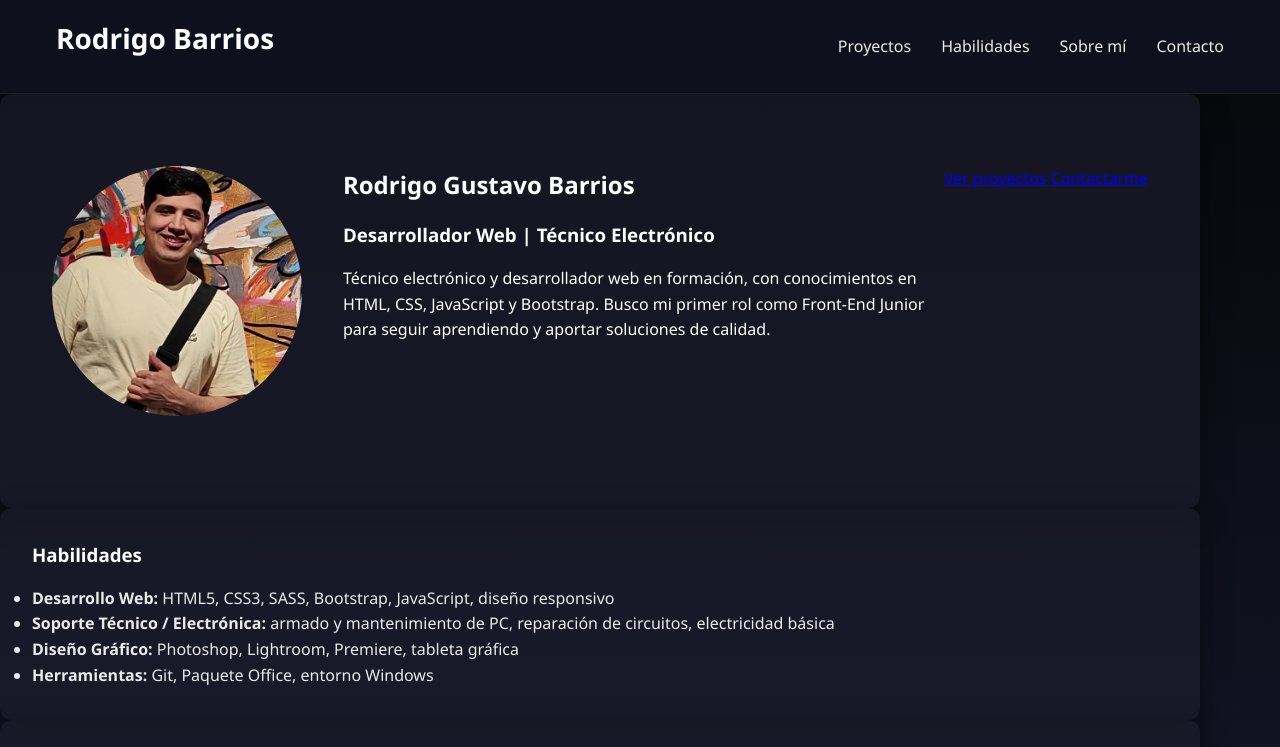
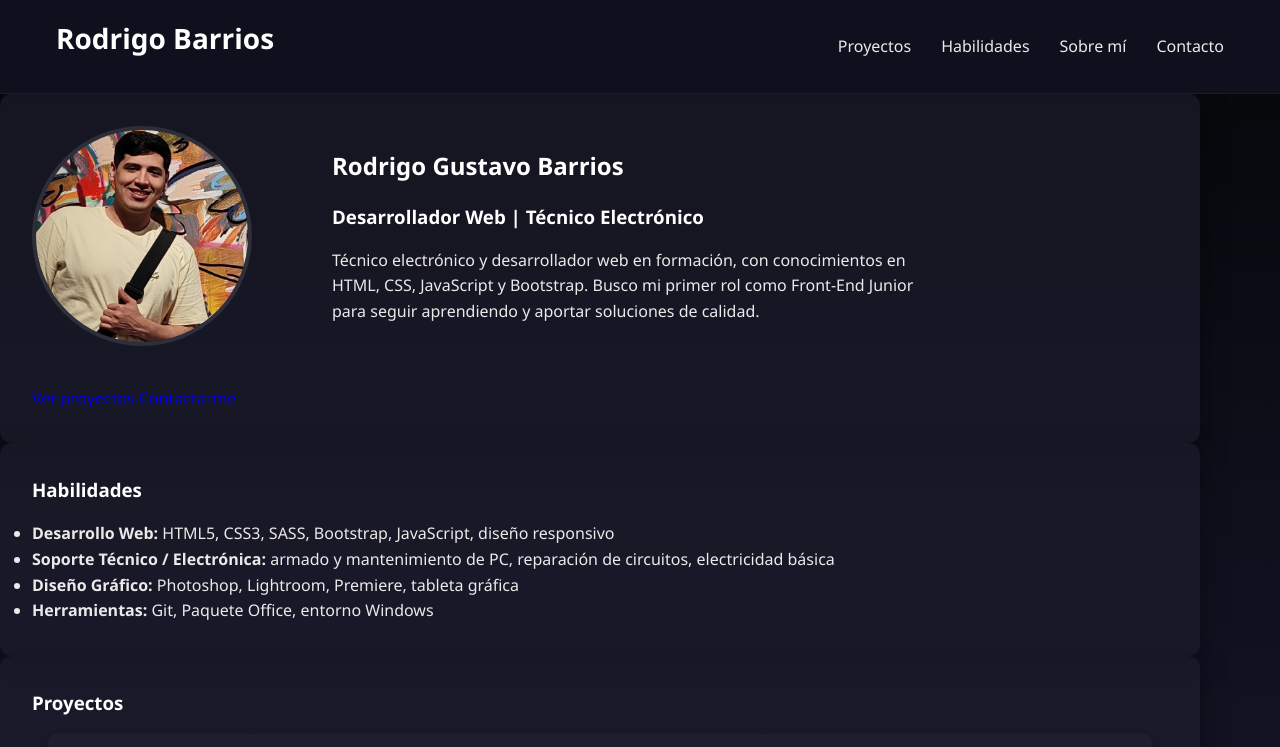
Before and after one commit to rodrigobarrios0/Portfolio, a plain HTML site: page index.html in a window 1280 px wide. Shown: the top 747 px of the page. Drawn offline with Linux system fonts and the light colour scheme.

Commit message:
img perfil

```diff
--- a/style.css
+++ b/style.css
@@ -88,10 +88,17 @@ nav a:hover {
 /*Perfil*/
 .perfil {
     display: flex;
-    justify-content: space-between;
+    align-items: center;
+    gap: 40px;
     flex-wrap: wrap;
-    color: #ffffff;
-    padding: 40px 20px;
+}
+
+.perfil img {
+    width: 220px;
+    height: 220px;
+    border-radius: 50%;
+    object-fit: cover;
+    border: 4px solid rgba(255, 255, 255, 0.1);
 }
 
 .nombre {
@@ -101,14 +108,6 @@ nav a:hover {
     max-width: 600px;
 }
 
-.perfil img {
-    display: inline-block;
-    border-radius: 50%;
-    width: 250px;
-    height: 250px;
-    object-fit: cover;
-    margin-bottom: 20px;
-}
 .perfil p {
     max-width: 700px;
 
```
